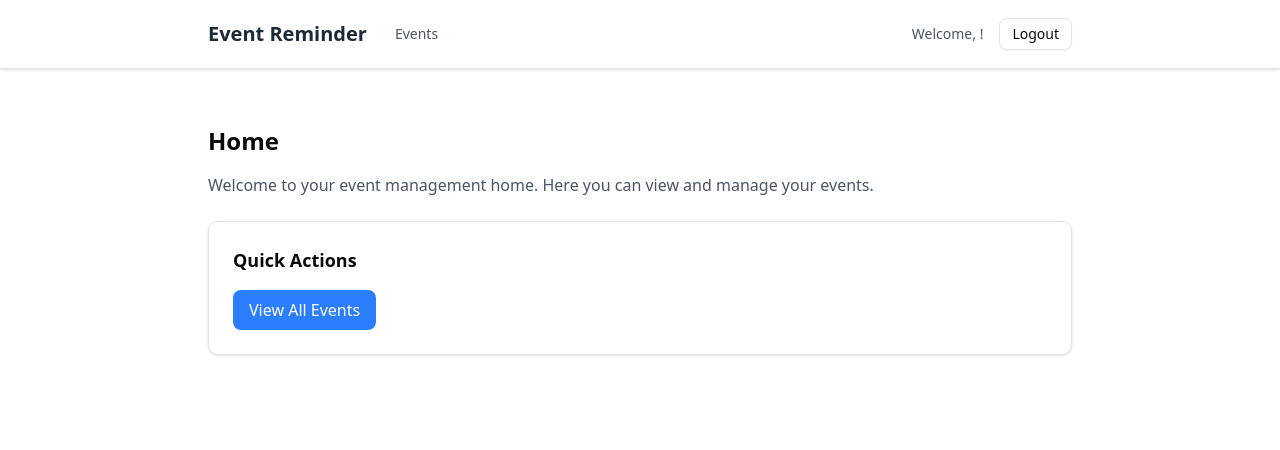
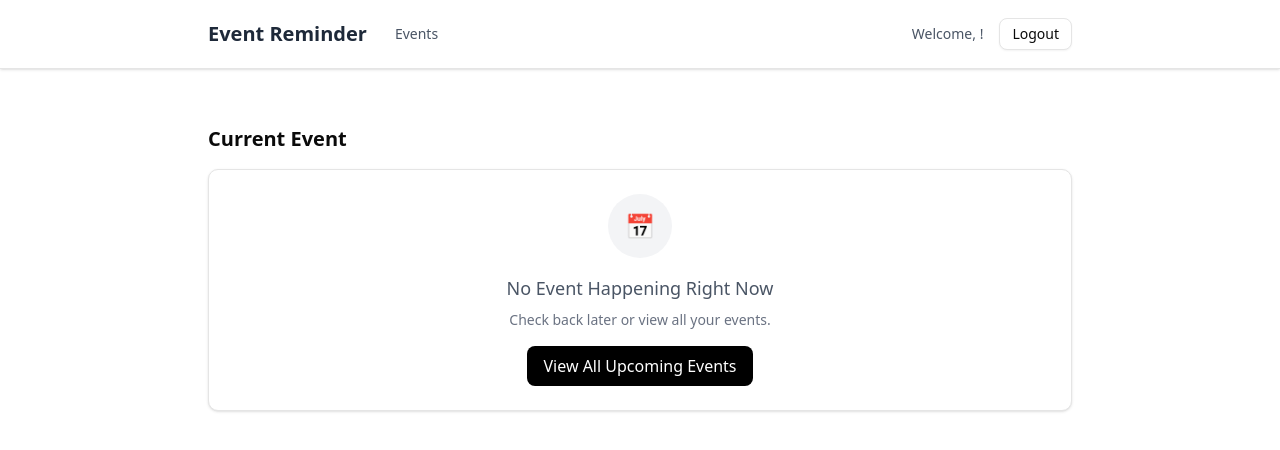
Before and after one commit to Lopez-JhonLay/event-reminder-frontend, a React (Vite) app: page /home in a window 1280 px wide. Shown: the top 450 px of the page. Built offline with nearby package versions, Linux system fonts and the light colour scheme; no server answers; sample sign-in values are in the browser's storage.

Commit message:
feat: implement current event fetching and display in Home component

```diff
--- a/src/pages/Home.jsx
+++ b/src/pages/Home.jsx
@@ -1,27 +1,99 @@
+import { useState, useEffect, useCallback } from "react";
 import { Link } from "react-router-dom";
 import Header from "@/components/Header";
+import api from "@/api/axios";
+import useAuthStore from "@/store/auth";
+import { findCurrentEvent } from "@/utils/dateUtils";
 
 function Home() {
+	const [loading, setLoading] = useState(true);
+	const [currentEvent, setCurrentEvent] = useState(null);
+	const user = useAuthStore((state) => state.user);
+
+	const handleFindCurrentEvent = useCallback((events) => {
+		console.log("Finding current event from:", events);
+		const currentEvent = findCurrentEvent(events);
+		console.log("Found current event:", currentEvent);
+		setCurrentEvent(currentEvent);
+	}, []);
+
+	const fetchEvents = useCallback(async () => {
+		try {
+			const response = await api.get("/events");
+			console.log("API Response:", response.data.events);
+			const eventsData = response.data.events || [];
+			handleFindCurrentEvent(eventsData);
+		} catch (error) {
+			console.error("Failed to fetch events:", error);
+		} finally {
+			setLoading(false);
+		}
+	}, [handleFindCurrentEvent]);
+
+	useEffect(() => {
+		if (user) {
+			fetchEvents();
+		}
+	}, [user, fetchEvents]);
+
 	return (
 		<div>
 			<Header />
 			<div className="max-w-4xl mx-auto mt-10 p-4">
-				<h1 className="text-2xl font-bold mb-4">Home</h1>
-				<p className="text-gray-600 mb-6">
-					Welcome to your event management home. Here you can view and manage
-					your events.
+				<h2 className="text-xl font-semibold mb-4">Current Event</h2>
+
+				{loading ? (
+					<div className="p-6 border rounded-lg bg-white shadow-sm">
+						<p>Loading current event...</p>
+					</div>
+				) : currentEvent ? (
+					<div className="p-6 border rounded-lg bg-white shadow-sm">
+						<h3 className="font-semibold text-lg text-blue-600 mb-2">
+							{currentEvent.title}
+						</h3>
+						<p className="text-sm text-gray-600 mb-3">
+							{currentEvent.description}
 						</p>
-				<div className="bg-white p-6 rounded-lg shadow-sm border">
-					<h2 className="text-lg font-semibold mb-4">Quick Actions</h2>
-					<div className="space-y-3">
+						<div className="flex items-center space-x-4 text-sm">
+							<p className="flex items-center">
+								<span className="mr-1">📅</span>
+								{currentEvent.event_date}
+							</p>
+							<p className="flex items-center">
+								<span className="mr-1">⏰</span>
+								{currentEvent.start_time} - {currentEvent.end_time}
+							</p>
+						</div>
+						<div className="mt-4 flex items-center">
+							<span className="inline-block w-3 h-3 bg-green-500 rounded-full mr-2"></span>
+							<span className="text-sm text-green-600 font-medium">
+								Happening Now
+							</span>
+						</div>
+					</div>
+				) : (
+					<div className="p-6 border rounded-lg bg-white shadow-sm">
+						<div className="text-center">
+							<div className="mb-4">
+								<span className="flex w-16 h-16 bg-gray-100 rounded-full items-center justify-center text-2xl mx-auto">
+									📅
+								</span>
+							</div>
+							<h3 className="text-lg font-medium text-gray-600 mb-2">
+								No Event Happening Right Now
+							</h3>
+							<p className="text-sm text-gray-500">
+								Check back later or view all your events.
+							</p>
 							<Link
 								to="/events"
-							className="inline-block bg-blue-500 text-white px-4 py-2 rounded-md hover:bg-blue-600 transition-colors"
+								className="inline-block mt-4 bg-black text-white px-4 py-2 rounded-md transition-colors"
 							>
-							View All Events
+								View All Upcoming Events
 							</Link>
 						</div>
 					</div>
+				)}
 			</div>
 		</div>
 	);
--- /dev/null
+++ b/src/utils/dateUtils.js
@@ -0,0 +1,59 @@
+/**
+ * Get the current date in local timezone as YYYY-MM-DD format
+ * @returns {string} Current date in YYYY-MM-DD format
+ */
+export const getCurrentLocalDate = () => {
+	const now = new Date();
+	const year = now.getFullYear();
+	const month = String(now.getMonth() + 1).padStart(2, "0");
+	const day = String(now.getDate()).padStart(2, "0");
+	return `${year}-${month}-${day}`;
+};
+
+/**
+ * Get the current time in HH:MM format
+ * @returns {string} Current time in HH:MM format
+ */
+export const getCurrentLocalTime = () => {
+	const now = new Date();
+	return now.toTimeString().split(" ")[0].substring(0, 5);
+};
+
+/**
+ * Convert time string to minutes for easier comparison
+ * @param {string} timeString - Time in HH:MM format
+ * @returns {number} Time converted to minutes
+ */
+export const timeToMinutes = (timeString) => {
+	const [hours, minutes] = timeString.split(":").map(Number);
+	return hours * 60 + minutes;
+};
+
+/**
+ * Check if an event is currently happening
+ * @param {Object} event - Event object with event_date, start_time, and end_time
+ * @returns {boolean} True if event is happening now
+ */
+export const isEventHappeningNow = (event) => {
+	const currentDate = getCurrentLocalDate();
+	const currentTime = getCurrentLocalTime();
+
+	if (event.event_date === currentDate) {
+		const currentMinutes = timeToMinutes(currentTime);
+		const startMinutes = timeToMinutes(event.start_time);
+		const endMinutes = timeToMinutes(event.end_time);
+
+		return currentMinutes >= startMinutes && currentMinutes <= endMinutes;
+	}
+
+	return false;
+};
+
+/**
+ * Find the current event that is happening now from a list of events
+ * @param {Array} events - Array of event objects
+ * @returns {Object|null} Current event or null if none found
+ */
+export const findCurrentEvent = (events) => {
+	return events.find((event) => isEventHappeningNow(event)) || null;
+};
```
Lines whose indentation alone changed are shown as unchanged.
